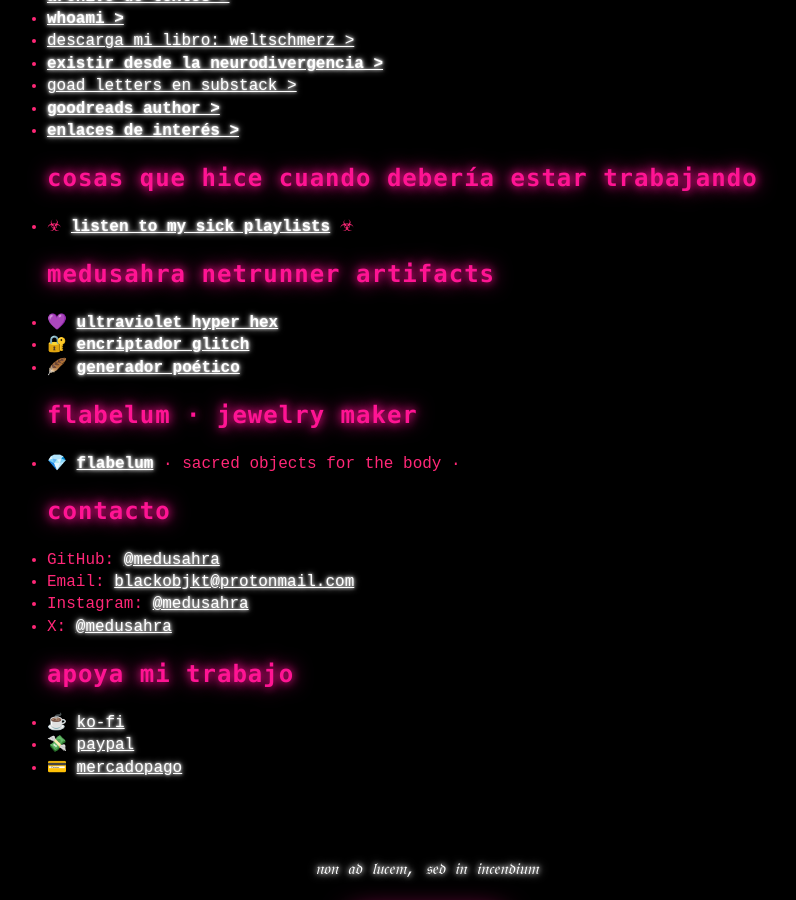
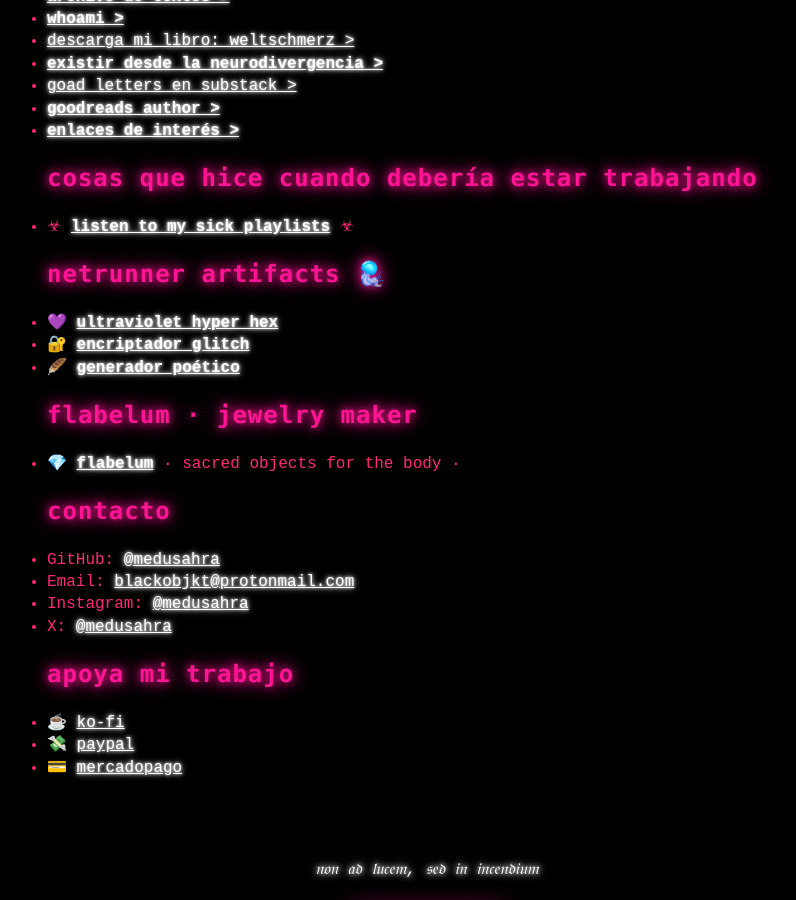
Before and after one commit to medusahra/medusahra.github.io, a Jekyll site: the page built from index.md, in a window 1280 px wide and 900 px high, scrolled down 905 px. Shown: the whole window, without its empty margins (213-1009 px from the left). Built offline with Jekyll 4.4.1, drawn with Linux system fonts in a browser that asks for light colours; grey boxes are pictures that could not be loaded.

Commit message:
Update index.md

```diff
--- a/index.md
+++ b/index.md
@@ -38,7 +38,7 @@ Escribo filosofía, ensayo, crítica cultural y poemas quasi-ensayísticos vagam
 - **[enlaces de interés >](/enlaces.html)**
 ## cosas que hice cuando debería estar trabajando
 - ☣ **<a href="https://open.spotify.com/user/oer0flire345iy1g4vaifowzc/playlists" target="_blank">listen to my sick playlists</a>** ☣
-## medusahra netrunner artifacts
+## netrunner artifacts 🪼
 - 💜 **[ultraviolet hyper hex](/2025/11/21/ultraviolet.html)**
 - 🔐 **[encriptador glitch](/2025/11/21/encriptador-glitch.html)**
 - 🪶 **[generador poético](/2025/11/21/generador-poemas.html)**
```
